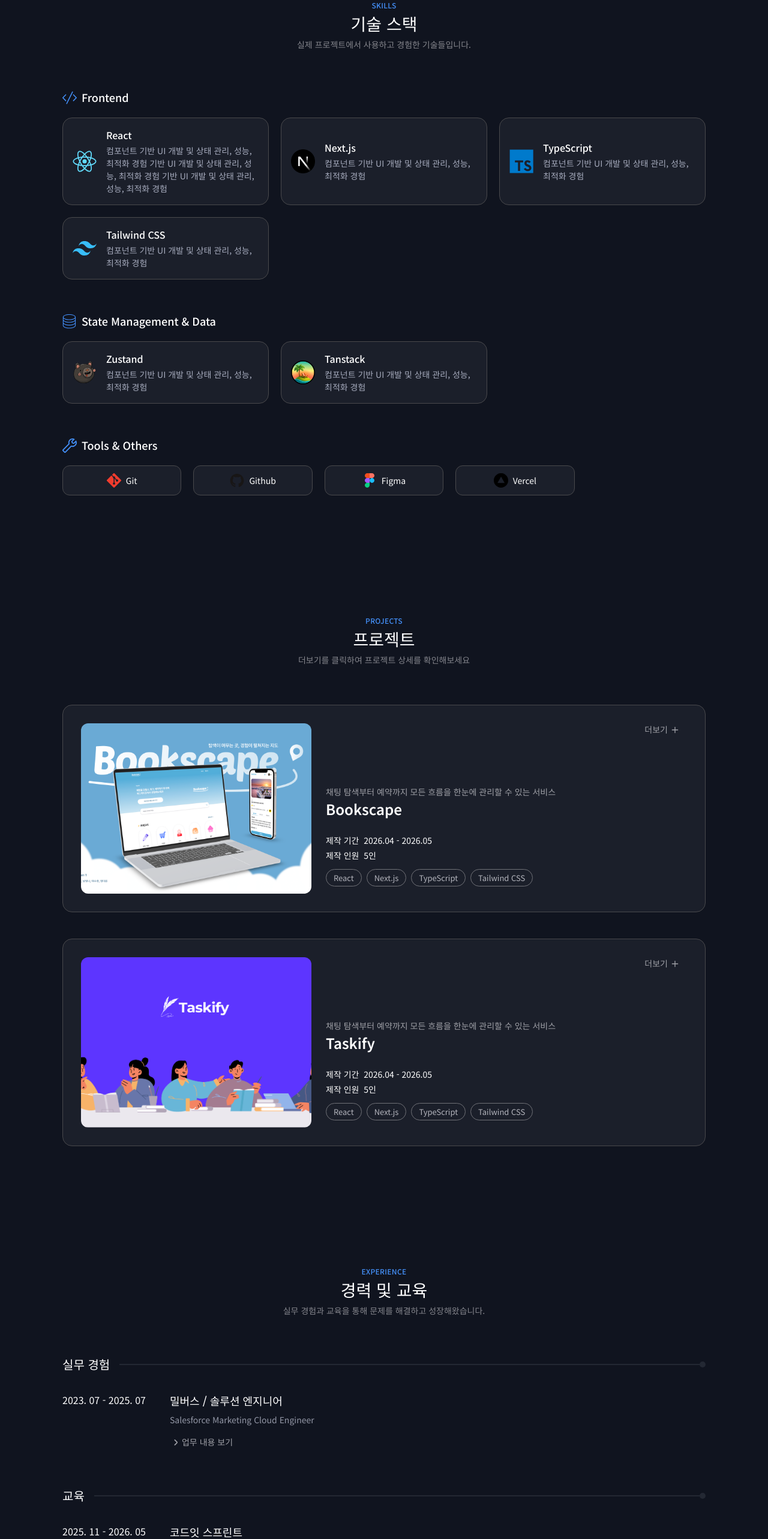
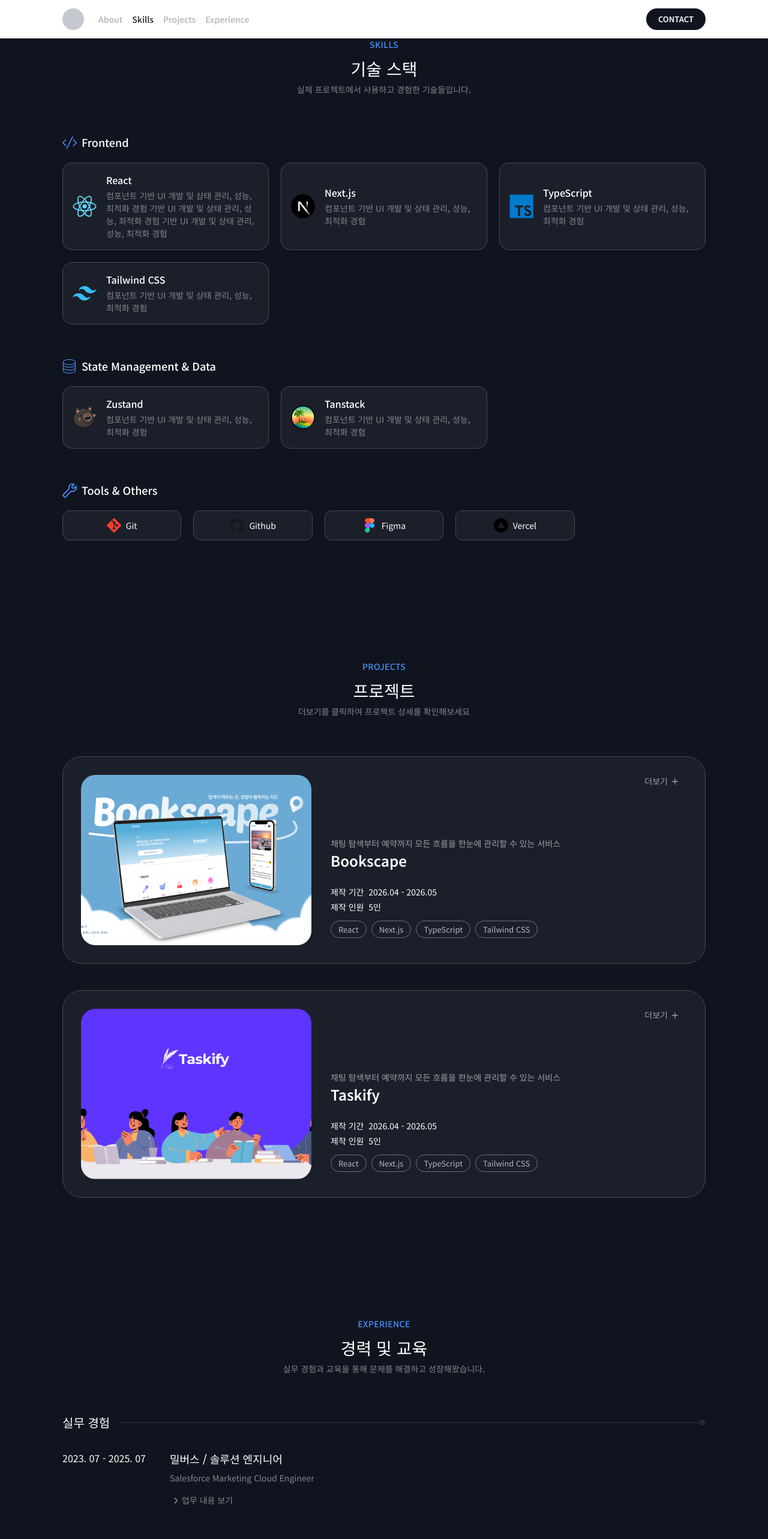
Before and after one commit to luneyeo/fe-portfolio, a Next.js app: page / in a window 1280 px wide. Shown: the top 2566 px of the page at 60% size. Built offline with nearby package versions, Linux system fonts and the light colour scheme.

Commit message:
♻️ refactor: nav 클릭 시 화면 이동을 위해 섹션에 id 속성 추가 및 스타일 수정

```diff
--- a/app/layout.tsx
+++ b/app/layout.tsx
@@ -1,3 +1,5 @@
+import Footer from '@/components/ui/Footer';
+import Header from '@/components/ui/Header';
 import '@/styles/globals.css';
 import { Noto_Sans_KR } from 'next/font/google';
 import React from 'react';
@@ -16,7 +18,9 @@
   return (
     <html lang="ko" className={notoSansKR.variable}>
       <body>
-        <main className="flex flex-col gap-50">{children}</main>
+        <Header />
+        <main className="mb-30 flex flex-col gap-50">{children}</main>
+        <Footer />
       </body>
     </html>
   );
--- a/components/common/EducationItem.tsx
+++ b/components/common/EducationItem.tsx
@@ -12,7 +12,7 @@
       <p className="typo-16-regular shrink-0">{period}</p>
       <div className="flex flex-col gap-1">
         <p className="typo-18-medium">{institution}</p>
-        <p className="typo-14-regular text-primary-300">{detail}</p>
+        <p className="typo-14-regular text-gray-500">{detail}</p>
       </div>
     </div>
   );
--- a/components/common/ExperienceItem.tsx
+++ b/components/common/ExperienceItem.tsx
@@ -25,9 +25,9 @@
         <span className="typo-18-medium">
           {company} / {role}
         </span>
-        <p className="typo-14-regular text-primary-300">{position}</p>
+        <p className="typo-14-regular text-gray-500">{position}</p>
         <button
-          className="typo-14-regular mt-2 flex cursor-pointer items-center text-left text-gray-400 hover:text-gray-200"
+          className="typo-14-regular mt-2 flex cursor-pointer items-center text-left text-gray-500 hover:text-gray-200"
           onClick={() => setOpen((prev) => !prev)}
         >
           <IcChevronDown
@@ -36,13 +36,13 @@
           <span>업무 내용 보기</span>
         </button>
         {open && (
-          <ul className="border-primary-700 mt-2 flex flex-col gap-2 rounded-lg border px-6 py-4">
+          <ul className="bg-primary-800 mt-2 flex flex-col gap-2 rounded-lg border border-gray-800 px-6 py-4">
             {tasks.map((task) => (
               <li
                 key={task}
-                className="typo-14-regular text-primary-100 flex items-center gap-2"
+                className="typo-14-regular flex items-center gap-2 text-gray-200"
               >
-                <span className="text-primary-300">•</span>
+                <span className="text-gray-200">•</span>
                 {task}
               </li>
             ))}
--- a/components/common/ProjectCard.tsx
+++ b/components/common/ProjectCard.tsx
@@ -21,10 +21,10 @@
   skills,
 }: ProjectCardProps) {
   return (
-    <div className="bg-primary-800 flex h-86.5 w-full gap-6 overflow-hidden rounded-2xl border border-gray-800 p-7.5">
+    <div className="bg-primary-800 flex h-86.5 w-full gap-8 overflow-hidden rounded-4xl border border-gray-800 p-7.5">
       <div className="relative w-96 shrink-0">
         <Image
-          className="rounded-xl object-cover"
+          className="rounded-3xl object-cover"
           src={thumbnail}
           alt={name}
           fill
--- a/components/common/SectionTitle.tsx
+++ b/components/common/SectionTitle.tsx
@@ -11,11 +11,11 @@
 }: SectionTitleProps) {
   return (
     <div className="flex flex-col items-center">
-      <span className="typo-12-medium tracking-wide text-blue-500">
+      <span className="typo-14-medium mb-2 tracking-wide text-blue-500">
         {subTitle}
       </span>
       <h2 className="typo-28-medium mb-1">{title}</h2>
-      <h3 className="typo-14-regular text-gray-500">{descrpition}</h3>
+      <h3 className="typo-14-medium text-gray-500">{descrpition}</h3>
     </div>
   );
 }
--- a/components/common/SkillCard.tsx
+++ b/components/common/SkillCard.tsx
@@ -33,7 +33,7 @@
       </div>
       <div className="flex flex-col gap-1">
         <span className="typo-16-medium">{name}</span>
-        <p className="typo-14-regular text-primary-200">{description}</p>
+        <p className="typo-14-regular text-gray-500">{description}</p>
       </div>
     </div>
   );
--- a/components/sections/ExperienceSection.tsx
+++ b/components/sections/ExperienceSection.tsx
@@ -17,7 +17,10 @@
 
 export default function ExperienceSection() {
   return (
-    <section className="mx-auto flex w-280 max-w-280 flex-col gap-16 px-6">
+    <section
+      className="mx-auto flex w-280 max-w-280 flex-col gap-16 px-6"
+      id="experience"
+    >
       <SectionTitle
         title="경력 및 교육"
         subTitle="EXPERIENCE"
--- a/components/sections/ProjectsSection.tsx
+++ b/components/sections/ProjectsSection.tsx
@@ -4,7 +4,10 @@
 
 export default function ProjectsSection() {
   return (
-    <section className="mx-auto flex w-280 max-w-280 flex-col gap-16 px-6">
+    <section
+      className="mx-auto flex w-280 max-w-280 flex-col gap-16 px-6"
+      id="projects"
+    >
       <SectionTitle
         title="프로젝트"
         subTitle="PROJECTS"
--- a/components/sections/SkillsSection.tsx
+++ b/components/sections/SkillsSection.tsx
@@ -4,7 +4,10 @@
 
 export default function SkillsSection() {
   return (
-    <section className="mx-auto flex w-280 max-w-280 flex-col gap-16 px-6">
+    <section
+      className="mx-auto flex w-280 max-w-280 flex-col gap-16 px-6"
+      id="skills"
+    >
       <SectionTitle
         title="기술 스택"
         subTitle="SKILLS"
```
